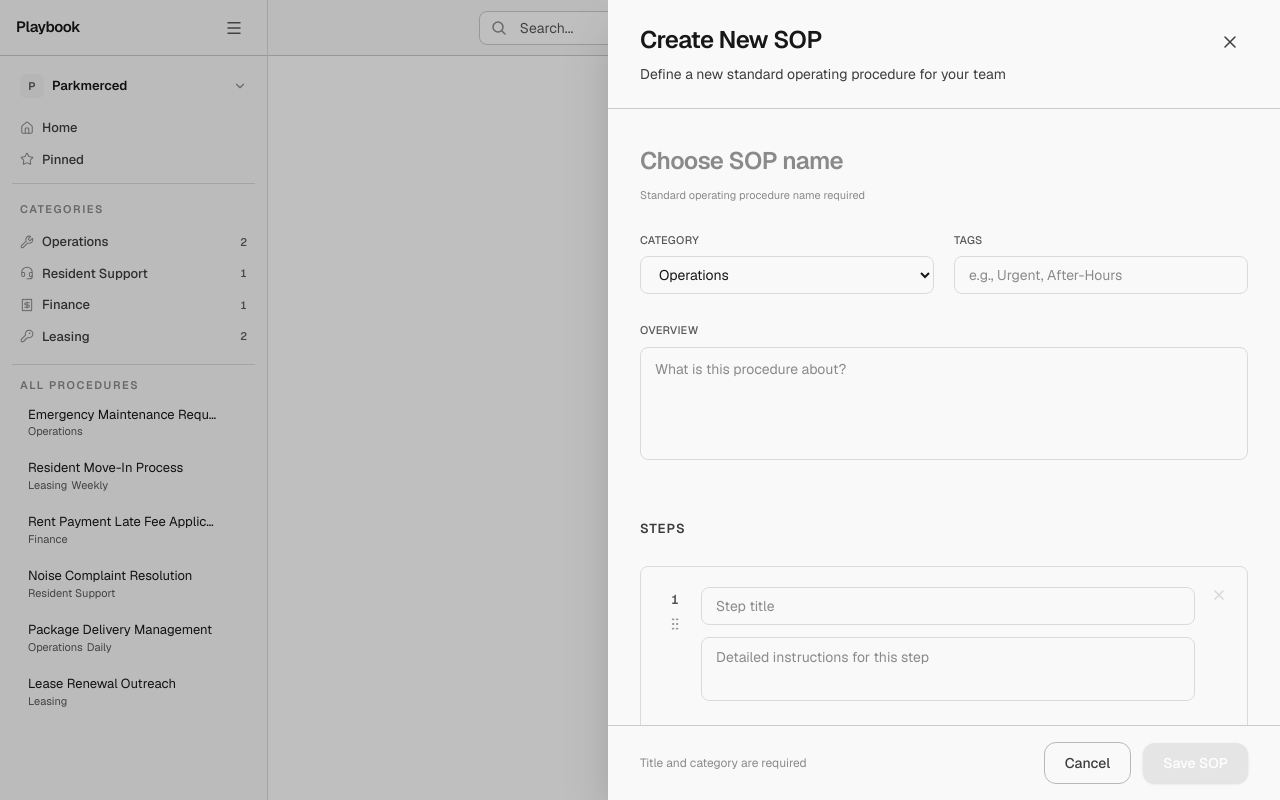
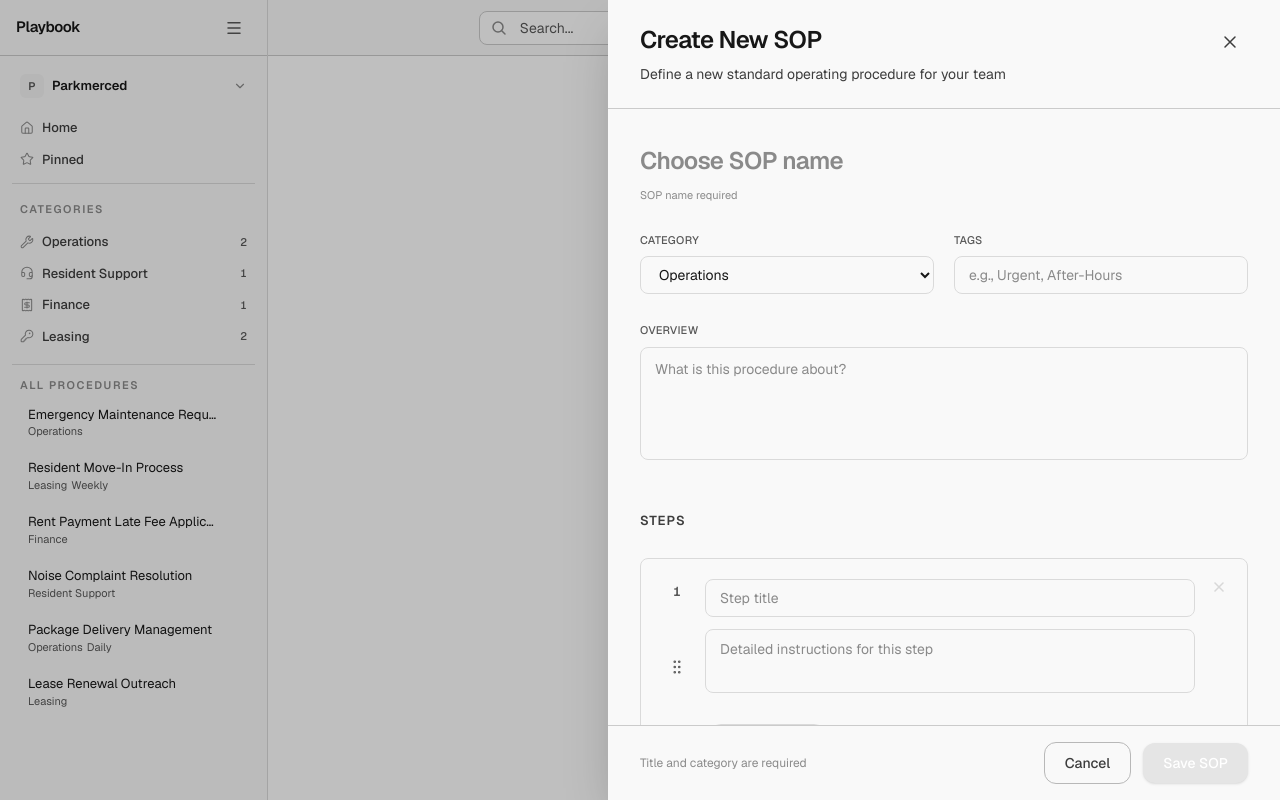
Before and after one commit to throughnateseyes/playbook, a Next.js app: page / in a window 1280 px wide. Both pictures are taken after a click on the button "Add SOP". Built offline with nearby package versions, Linux system fonts and the light colour scheme.

Commit message:
Committing prior to changing landing page & creating new landing page

```diff
--- a/src/components/SopForm.tsx
+++ b/src/components/SopForm.tsx
@@ -662,7 +662,7 @@ export default function SopForm({
       {/* Scrollable body */}
       <div ref={scrollRef} className="flex-1 overflow-y-auto px-8">
         {/* ── Basic Information ──────────────────────────────────── */}
-        <section className="pt-8 pb-6">
+        <section className="pt-8 pb-4">
           <div className="space-y-7">
             <div>
               <input
@@ -678,9 +678,11 @@ export default function SopForm({
               />
               {errors.title ? (
                 <p className="text-xs text-red-500 mt-1.5" data-error>{errors.title}</p>
-              ) : !form.title.trim() ? (
-                <p className="text-[11px] text-text-faint mt-1.5">Standard operating procedure name required</p>
-              ) : null}
+              ) : (
+                <p className={`text-[11px] text-text-faint mt-1.5 transition-opacity duration-150 ${form.title.trim() ? "opacity-0" : "opacity-100"}`}>
+                  SOP name required
+                </p>
+              )}
             </div>
 
             <div className="grid grid-cols-1 sm:grid-cols-2 gap-5">
@@ -694,7 +696,7 @@ export default function SopForm({
                     dispatch({ type: "SET_FIELD", field: "category", value: e.target.value });
                     clearError("category");
                   }}
-                  className="w-full pl-3.5 pr-10 py-2 rounded-lg border border-border-muted text-sm text-foreground focus:outline-none focus:ring-2 focus:ring-ring focus:border-accent bg-background"
+                  className="w-full pl-3.5 pr-12 py-2 rounded-lg border border-border-muted text-sm text-foreground focus:outline-none focus:ring-2 focus:ring-ring focus:border-accent bg-background"
                 >
                   {categories.map((cat) => (
                     <option key={cat} value={cat}>{cat}</option>
@@ -787,19 +789,19 @@ export default function SopForm({
                   <XIcon />
                 </button>
                 <div className="flex items-start gap-3 pr-8">
-                  <div className="flex flex-col items-center gap-1 pt-1.5">
-                    <span className="text-[13px] font-semibold tabular-nums text-text-muted select-none leading-none">
+                  <div className="relative self-stretch flex items-center justify-center min-w-[2rem]">
+                    <span className="absolute top-1.5 left-1/2 -translate-x-1/2 text-[13px] font-semibold tabular-nums text-text-muted select-none leading-none">
                       {index + 1}
                     </span>
                     <div
                       draggable
                       onDragStart={() => setDraggingIndex(index)}
                       onDragEnd={() => { setDraggingIndex(null); setDragOverIndex(null); }}
-                      className="flex items-center justify-center w-7 h-7 cursor-grab active:cursor-grabbing text-text-faint hover:text-text-muted hover:bg-surface-2 rounded transition-all duration-150 select-none"
+                      className="flex items-center justify-center w-8 h-8 cursor-grab active:cursor-grabbing text-text-muted hover:text-text-secondary hover:bg-surface-2 rounded-md transition-all duration-150 select-none"
                       aria-hidden="true"
                       title="Drag to reorder"
                     >
-                      <GripVertical size={16} strokeWidth={1.5} />
+                      <GripVertical size={18} strokeWidth={1.5} />
                     </div>
                   </div>
                   <div className="flex-1 min-w-0 space-y-3">
@@ -964,9 +966,7 @@ export default function SopForm({
             onClick={() => toggleSection("edgeCases")}
             className="group/header relative flex w-full items-center justify-between py-3 cursor-pointer transition-colors duration-150 focus-visible:outline-none focus-visible:ring-2 focus-visible:ring-ring focus-visible:rounded-lg"
           >
-            {collapsedSections.has("edgeCases") && (
-              <span className="absolute -inset-x-2 inset-y-0 rounded-lg bg-transparent group-hover/header:bg-surface-2 transition-colors duration-150 -z-10" />
-            )}
+            <span className="absolute -inset-x-2 inset-y-0 rounded-lg bg-transparent group-hover/header:bg-surface-2 transition-colors duration-150 -z-10" />
             <h3 className="text-[13px] font-semibold uppercase tracking-[0.08em] text-text-secondary">Edge Cases</h3>
             <ChevronDown
               size={16}
@@ -976,9 +976,9 @@ export default function SopForm({
               }`}
             />
           </button>
-          {collapsedSections.has("edgeCases") && <div className="h-px bg-border-muted mt-1" />}
+          <div className="h-px bg-border-muted mt-1" />
           {!collapsedSections.has("edgeCases") && (
-            <div className="animate-accordion-open mt-4">
+            <div className="animate-accordion-open mt-3">
               <div className="space-y-3">
                 {form.edgeCases.map((edge, index) => (
                   <div key={index} className="group border border-border-muted rounded-lg p-4 animate-fade-in-up">
@@ -1029,9 +1029,7 @@ export default function SopForm({
             onClick={() => toggleSection("escalation")}
             className="group/header relative flex w-full items-center justify-between py-3 cursor-pointer transition-colors duration-150 focus-visible:outline-none focus-visible:ring-2 focus-visible:ring-ring focus-visible:rounded-lg"
           >
-            {collapsedSections.has("escalation") && (
-              <span className="absolute -inset-x-2 inset-y-0 rounded-lg bg-transparent group-hover/header:bg-surface-2 transition-colors duration-150 -z-10" />
-            )}
+            <span className="absolute -inset-x-2 inset-y-0 rounded-lg bg-transparent group-hover/header:bg-surface-2 transition-colors duration-150 -z-10" />
             <h3 className="text-[13px] font-semibold uppercase tracking-[0.08em] text-text-secondary">Escalation</h3>
             <ChevronDown
               size={16}
@@ -1041,9 +1039,9 @@ export default function SopForm({
               }`}
             />
           </button>
-          {collapsedSections.has("escalation") && <div className="h-px bg-border-muted mt-1" />}
+          <div className="h-px bg-border-muted mt-1" />
           {!collapsedSections.has("escalation") && (
-            <div className="animate-accordion-open mt-4">
+            <div className="animate-accordion-open mt-3">
               <p className="text-[11px] text-text-faint mb-5">Only include escalation when it requires a different owner or a safety/financial threshold.</p>
               <div className="rounded-lg border border-border-muted p-5 space-y-4">
                 <div>
@@ -1078,9 +1076,7 @@ export default function SopForm({
             onClick={() => toggleSection("contacts")}
             className="group/header relative flex w-full items-center justify-between py-3 cursor-pointer transition-colors duration-150 focus-visible:outline-none focus-visible:ring-2 focus-visible:ring-ring focus-visible:rounded-lg"
           >
-            {collapsedSections.has("contacts") && (
-              <span className="absolute -inset-x-2 inset-y-0 rounded-lg bg-transparent group-hover/header:bg-surface-2 transition-colors duration-150 -z-10" />
-            )}
+            <span className="absolute -inset-x-2 inset-y-0 rounded-lg bg-transparent group-hover/header:bg-surface-2 transition-colors duration-150 -z-10" />
             <h3 className="text-[13px] font-semibold uppercase tracking-[0.08em] text-text-secondary">Contacts</h3>
             <ChevronDown
               size={16}
@@ -1090,9 +1086,9 @@ export default function SopForm({
               }`}
             />
           </button>
-          {collapsedSections.has("contacts") && <div className="h-px bg-border-muted mt-1" />}
+          <div className="h-px bg-border-muted mt-1" />
           {!collapsedSections.has("contacts") && (
-            <div className="animate-accordion-open mt-4">
+            <div className="animate-accordion-open mt-3">
               <div className="space-y-3">
                 {form.contacts.map((contact, index) => {
                 const visible = visibleContactFields.get(index) ?? new Set<string>();
@@ -1228,8 +1224,10 @@ export default function SopForm({
 
         {/* ── Reference Materials ────────────────────────────────── */}
         <section className="pt-4 pb-8">
-          <div className="flex items-center justify-between py-3 mb-4">
+          <div className="py-3">
             <h3 className="text-[13px] font-semibold uppercase tracking-[0.08em] text-text-secondary">Reference Materials</h3>
+          </div>
+          <div className="mb-4">
             <button
               type="button"
               onClick={() => {
```
